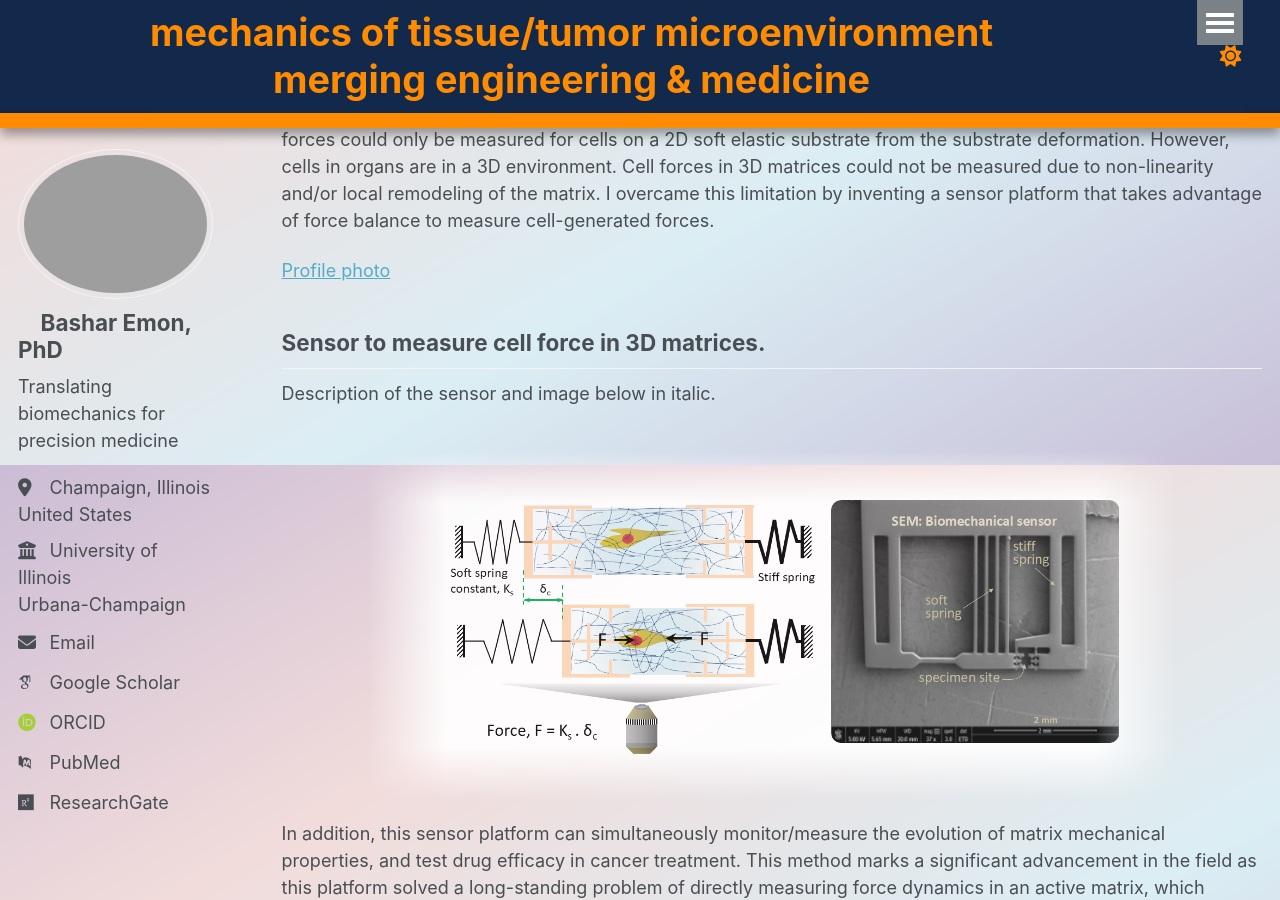
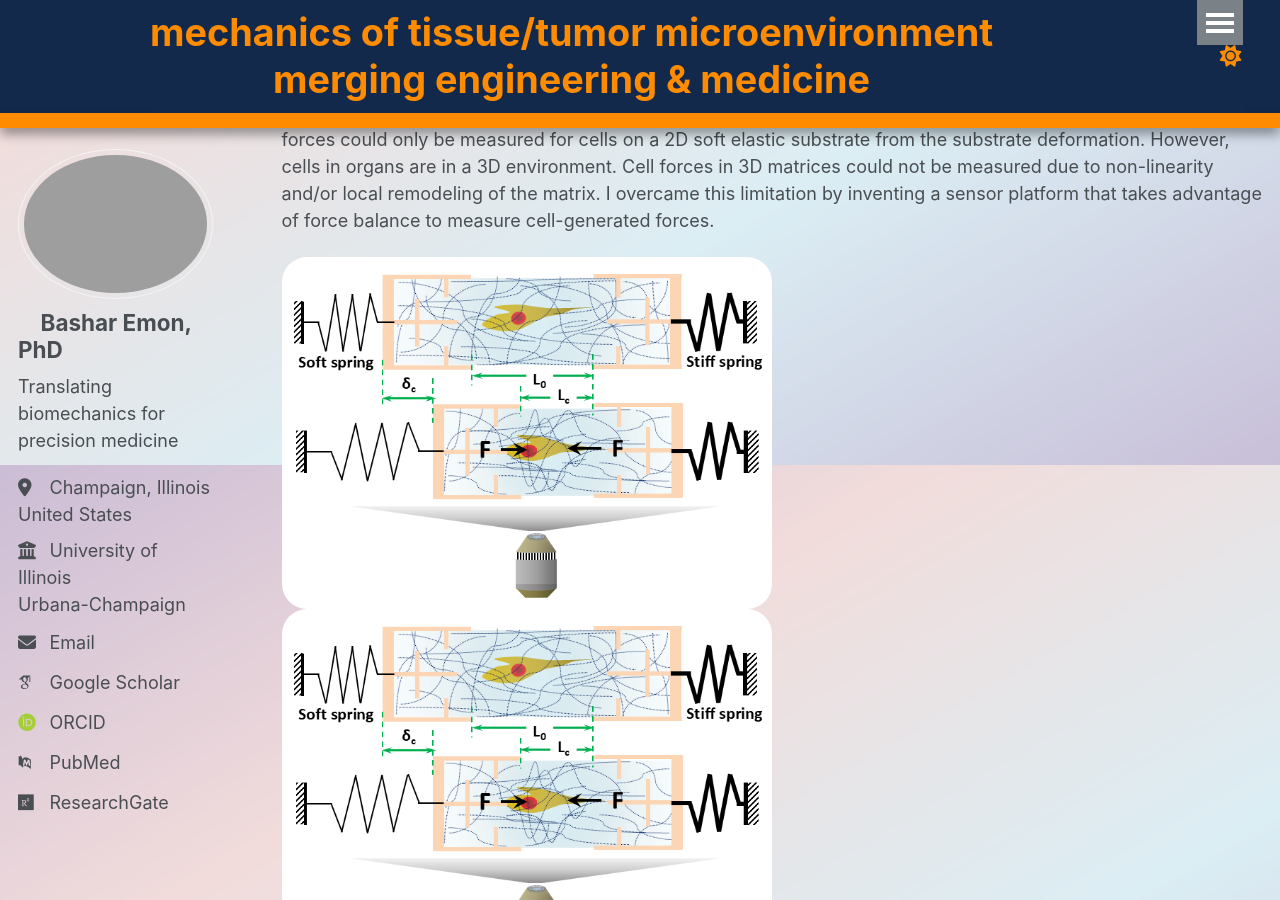
Before and after one commit to BasharEmon/BasharEmon.github.io, a Jekyll site: the page built from _pages/about.md, in a window 1280 px wide and 900 px high, scrolled down 435 px. Built offline with Jekyll 4.4.1, drawn with Linux system fonts in a browser that asks for light colours; some web fonts are replaced.

Commit message:
Update about.md

```diff
--- a/_pages/about.md
+++ b/_pages/about.md
@@ -31,7 +31,7 @@ Inspired by how mechanical environment (stiffness, microstructure), forces and s
 
 During my PhD, under the supervision of Professor Taher Saif, I developed a novel experimental platform that allows, for the first time, measuring single cell forces in 3D matrices and forming in vitro tumors with primary cancer cells and stromal cells that assist the cancer cells (published in [Science Advances](https://www.science.org/doi/10.1126/sciadv.abf2629) & [Nature Protocols](https://www.nature.com/articles/s41596-024-01106-8)). Cell forces could only be measured for cells on a 2D soft elastic substrate from the substrate deformation. However, cells in organs are in a 3D environment. Cell forces in 3D matrices could not be measured due to non-linearity and/or local remodeling of the matrix. I overcame this limitation by inventing a sensor platform that takes advantage of force balance to measure cell-generated forces.
 
-[Profile photo](/images/profile.png)
+<img src="/images/sensor_force_1.png" alt="Force sensor" style="border-radius: 25px; opacity: 1; max-width: 50%;"> <img src="/images/sensor_force_1.png" alt="Force sensor" style="border-radius: 25px; opacity: 1; max-width: 50%;">
 
 Sensor to measure cell force in 3D matrices.
 ------
```
